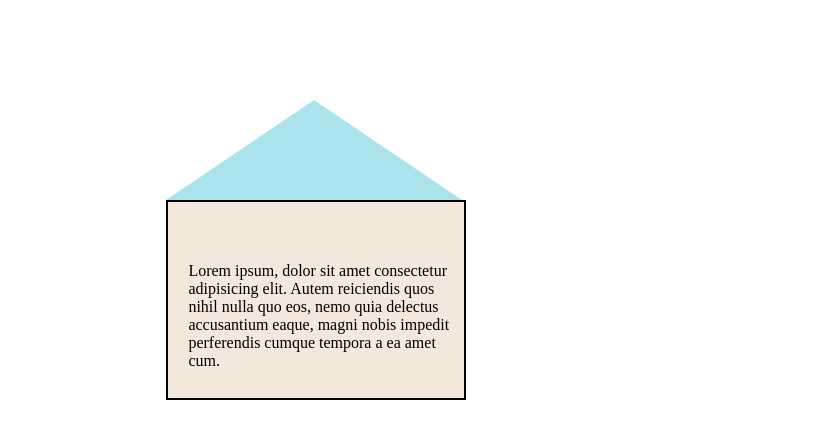
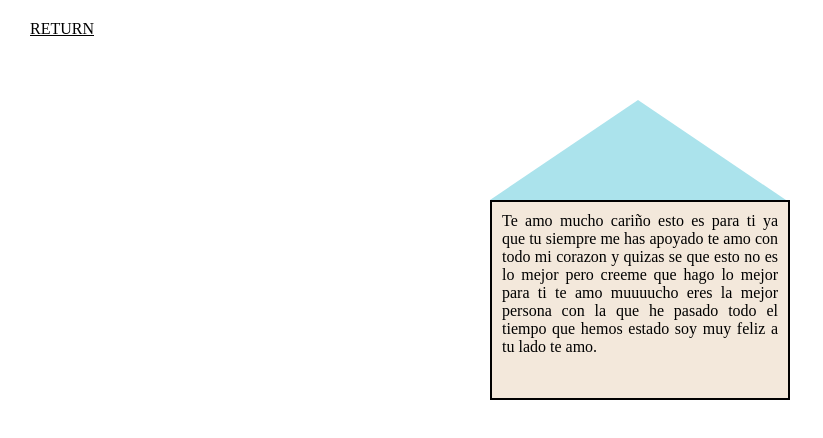
Before and after one commit to DiegoCaldas24/Carta.io, a website built with Vite: page second.html in a window 1280 px wide. Shown: the whole page, without its empty margins (0-823 px from the left). Built offline with nearby package versions, Linux system fonts and the light colour scheme.

Commit message:
Add files via upload

```diff
--- a/second.html
+++ b/second.html
@@ -8,11 +8,12 @@
     <link rel="stylesheet" href="https://cdnjs.cloudflare.com/ajax/libs/font-awesome/6.6.0/css/all.min.css" integrity="sha512-Kc323vGBEqzTmouAECnVceyQqyqdsSiqLQISBL29aUW4U/M7pSPA/gEUZQqv1cwx4OnYxTxve5UMg5GT6L4JJg==" crossorigin="anonymous" referrerpolicy="no-referrer" />
 </head>
 <body>
+    <a href="index.html">RETURN</a>
     <div class="content">
         <div class="triangulo-invertido"></div>
         <div class="carta">
             <p>
-            Lorem ipsum, dolor sit amet consectetur adipisicing elit. Autem reiciendis quos nihil nulla quo eos, nemo quia delectus accusantium eaque, magni nobis impedit perferendis cumque tempora a ea amet cum.
+            Te amo mucho cariño esto es para ti ya que tu siempre me has apoyado te amo con todo mi corazon y quizas se que esto no es lo mejor pero creeme que hago lo mejor para ti te amo muuuucho eres la mejor persona con la que he pasado todo el tiempo que hemos estado soy muy feliz a tu lado te amo.
             </p>
         </div>
     </div>
--- a/styles2.css
+++ b/styles2.css
@@ -5,13 +5,17 @@
     box-sizing: border-box;
 }
 
-body{
-    margin: 13%
+
+a{
+    position: absolute;
+    top: 20px;
+    left: 30px;
+    color: black;
 }
   .content{
     width: auto 0;
     width: 300px;
-
+    margin: 0 auto;
     .carta{
         width: 300px;
         height: 200px;
@@ -20,13 +24,6 @@ body{
         margin: 0 auto;
         margin-top: 200px;
         text-align: center;
-        i{
-          position: absolute;
-          font-size: 70px;
-          top: 270px;
-          left: 170px;
-          color: red;
-        }
       }
   }
 
@@ -48,7 +45,7 @@ body{
   }
 
   p{
-    padding-top: 60px;
-    padding-left: 20px;
-    text-align: left;
+    padding: 10px 10px;
+    padding-left: 10px;
+    text-align: justify;
   }
```
